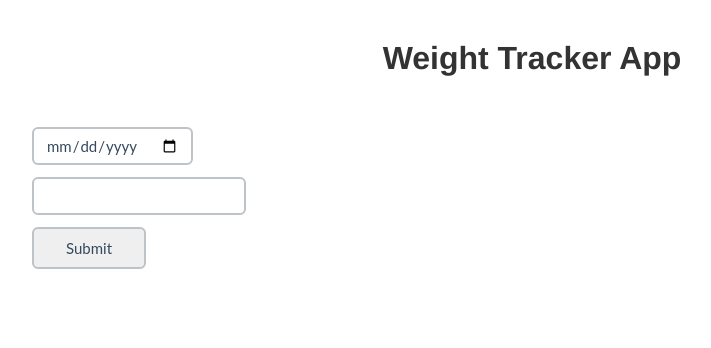
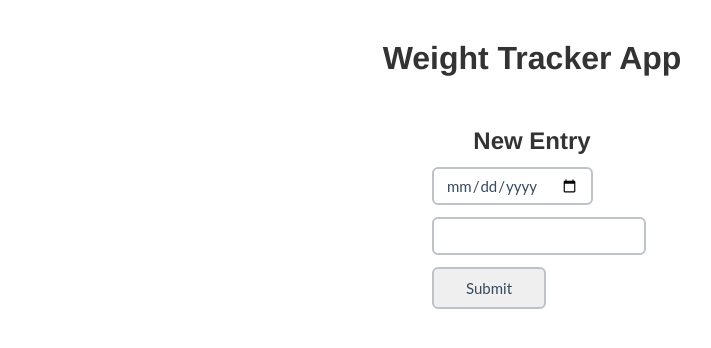
Before and after one commit to JamesPF/weight-tracker, a website: page public/index.html in a window 1280 px wide. Shown: the whole page, without its empty margins (108-819 px from the left). Drawn offline with Linux system fonts and the light colour scheme; no server answers.

Commit message:
format entry form

```diff
--- a/public/css/style.css
+++ b/public/css/style.css
@@ -11,8 +11,19 @@ h1 {
   margin: 40px 0;
 }
 
+h2 {
+  font-family: "Helvetica", sans-serif;
+  color: #333;
+  width: 100%;
+  text-align: center;
+}
+
 #chart {
   margin-bottom: 50px;
+}
+
+#chart svg {
+  border-radius: 8px;
 }
 
 #measurement-list {
@@ -22,8 +33,14 @@ h1 {
 }
 
 #measurement-form {
-  margin-left: 140px;
+  display: block;
+  width: 200px;
+  margin: 0 auto;
   margin-bottom: 80px;
+}
+
+#measurement-form h2 {
+  margin-bottom: 12px;
 }
 
 #measurement-form input[type="date"], #measurement-form input[type="number"] {
@@ -96,4 +113,5 @@ h1 {
   border-radius: 4px;
   text-decoration: none;
   cursor: pointer;
+  outline: none;
 }
--- a/public/index.html
+++ b/public/index.html
@@ -12,6 +12,7 @@
   </ul>
 
   <form id="measurement-form">
+    <h2>New Entry</h2>
     <input type="date" name="date" />
     <br>
     <input type="number" name="weight" step="0.1" min="0" />
--- a/public/js/app.js
+++ b/public/js/app.js
@@ -41,7 +41,7 @@ $(document).ready(function () {
                 var date = parsedDate(d.date);
                 return date;
               }))
-              .range([0, (width - (4 * margin))]);
+              .range([0, (width - (3.5 * margin))]);
       // y scale that starts at zero, and ends at the greatest value
         // the range of [height, 0] makes it scale bottom to top
       var y = d3.scaleLinear()
@@ -63,7 +63,7 @@ $(document).ready(function () {
                   .ticks(d3.max(measurementArray, function (d) {
                     return d.weight/10;
                   }))
-                  .tickSizeInner(-(width - (4 * margin)));
+                  .tickSizeInner(-(width - (3.5 * margin)));
 
       // Creates div for tooltip
       var div = d3.select('#chart')
```
